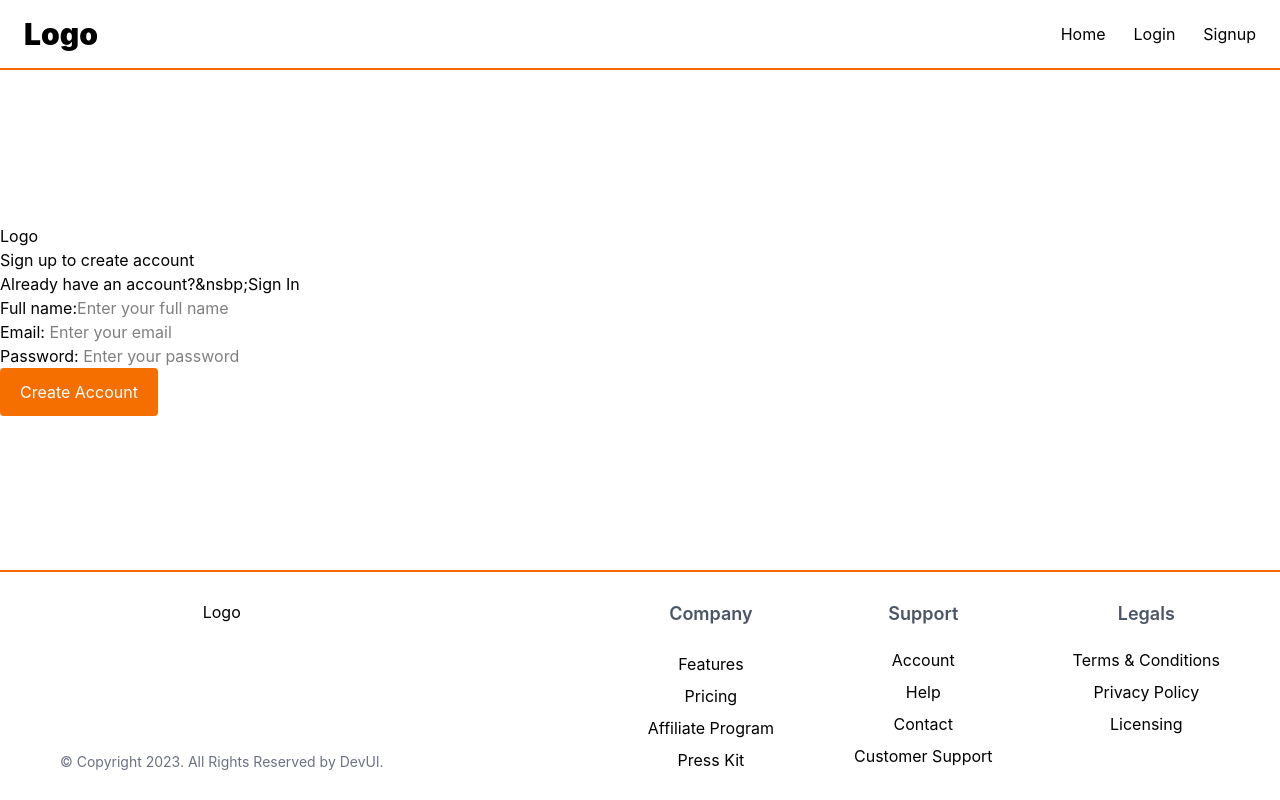
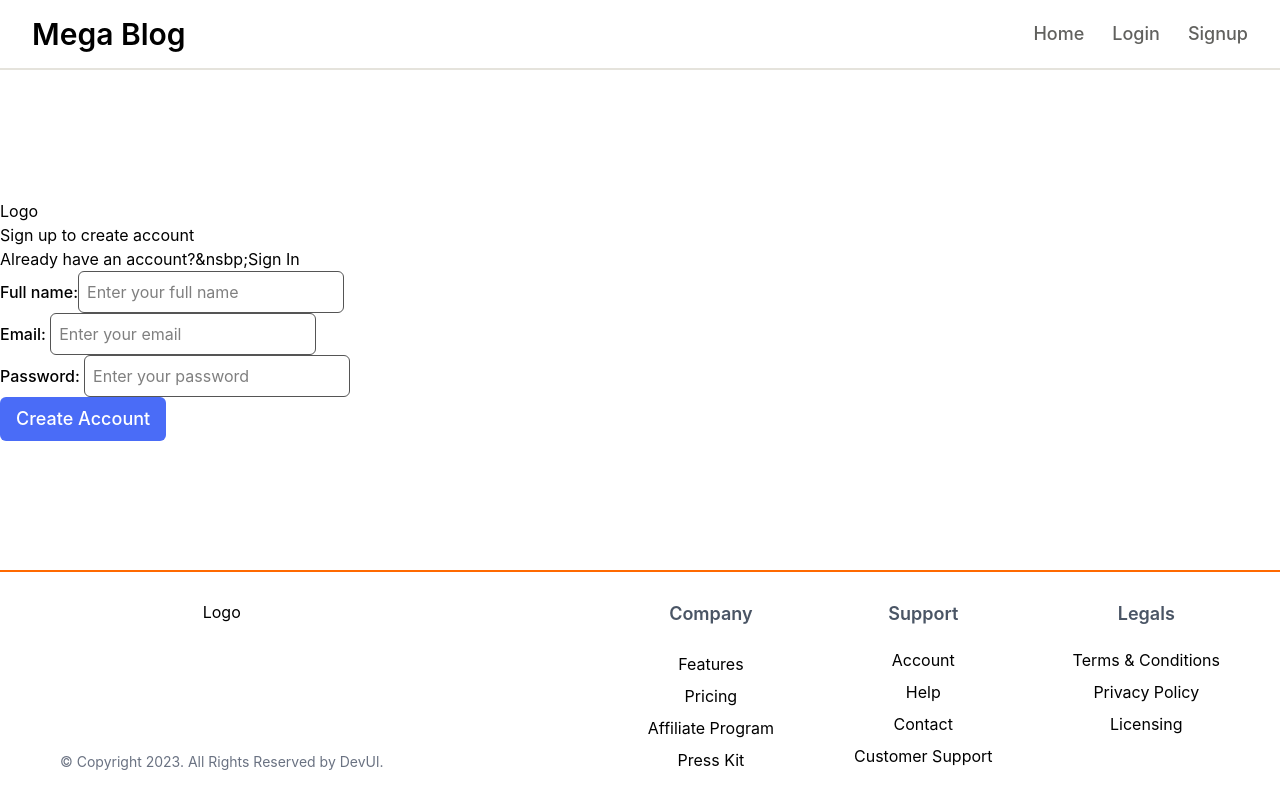
Before and after one commit to faridhussain/Mega-Blog, a React (Vite) app: page /signup in a window 1280 px wide. Built offline with nearby package versions, Linux system fonts and the light colour scheme; no server answers.

Commit message:
style core UI components and navigation

```diff
--- a/src/appwrite/auth.js
+++ b/src/appwrite/auth.js
@@ -50,13 +50,11 @@ export class AuthService {
     // method to check currently logged in user
     async getCurrentUser() {
         try {
-            return this.account.get()
+            return await this.account.get()
         } catch (error) {
             console.log('Appwrite service :: getCurrentUser :: error', error)
+            return null
         }
-
-        // if user not found return null
-        return null
     }
 
     // method for logout
--- a/src/components/Header/Button.jsx
+++ b/src/components/Header/Button.jsx
@@ -1,12 +1,12 @@
 export default function Button({
     children,
     type = 'button',
-    bgColor = 'bg-[#F56E00]',
+    bgColor = 'bg-[#4A6CF7]',
     textColor = 'text-white',
     className = '',
     ...props
 }) {
     return (
-        <button className={`px-5 py-3 rounded ${className} ${bgColor} ${textColor}`} {...props}>{children}</button>
+        <button type={type} className={`px-4 py-2 rounded-md font-medium duration-300 text-lg hover:opacity-90 cursor-pointer ${className} ${bgColor} ${textColor}`} {...props}>{children}</button>
     )
 }
--- a/src/components/Header/Header.jsx
+++ b/src/components/Header/Header.jsx
@@ -1,11 +1,10 @@
 import { useSelector } from 'react-redux'
-import { Link, useNavigate } from 'react-router-dom'
+import { Link } from 'react-router-dom'
 import Container from '../Container/Container'
 import LogoutBtn from './LogoutBtn'
 
 export default function Header() {
     const authStatus = useSelector((state) => state.auth.status)
-    const navigate = useNavigate()
 
     const navItems = [
         {
@@ -36,17 +35,17 @@ export default function Header() {
     ]
 
     return (
-        <header className='py-4 px-6 border-b-2 border-b-orange-500'>
+        <header className='py-4 px-8 border-b-2 border-b-[#E5E3DC]'>
             <Container>
-                <nav className='flex justify-between'>
+                <nav className='flex justify-between items-center'>
                     <div>
-                        <Link to='/' className='text-3xl font-black'>Logo</Link>
+                        <Link to='/' className='text-3xl font-semibold'>Mega Blog</Link>
                     </div>
                     <ul className='flex gap-7 items-center'>
                         {navItems.map(item => (
                             item.active ? (
                                 <li key={item.name}>
-                                    <button onClick={() => navigate(item.slug)}>{item.name}</button>
+                                    <Link className='text-[#61615e] hover:text-black duration-300 text-lg font-medium' to={item.slug}>{item.name}</Link>
                                 </li>
                             ) : null
                         ))}
--- a/src/components/Header/LogoutBtn.jsx
+++ b/src/components/Header/LogoutBtn.jsx
@@ -1,6 +1,7 @@
 import { useDispatch } from 'react-redux'
 import authService from '../../appwrite/auth'
 import { logout } from '../../store/authSlice'
+import { Button } from '../index.js'
 
 export default function LogoutBtn() {
     const dispatch = useDispatch()
@@ -13,6 +14,6 @@ export default function LogoutBtn() {
     }
 
     return (
-        <button onClick={logoutHandler}>Logout</button>
+        <Button onClick={logoutHandler}>Logout</Button>
     )
 }
--- a/src/components/Input.jsx
+++ b/src/components/Input.jsx
@@ -9,11 +9,11 @@ const Input = React.forwardRef(function Input({
     const id = useId()
 
     return (
-        <div>
-            {label && <label htmlFor={id}>{label}</label>}
+        <div className='w-full'>
+            {label && <label className='font-medium' htmlFor={id}>{label}</label>}
             <input
                 type={type}
-                className={`${className}`}
+                className={`outline-none rounded-md p-2 border border-[#555555] hover:border-black duration-300 ${className}`}
                 ref={ref}
                 id={id}
                 {...props}
--- a/src/components/Select.jsx
+++ b/src/components/Select.jsx
@@ -10,12 +10,12 @@ function Select({
 
     return (
         <div>
-            {label && <label htmlFor={id}></label>}
+            {label && <label className='font-medium' htmlFor={id}>{label}</label>}
             <select
                 id={id}
                 ref={ref}
                 {...props}
-                className={`${className}`}
+                className={`outline-none rounded-md p-2 border border-[#555555]  hover:border-black duration-300 ${className}`}
             >
                 {options?.map((option) => (
                     <option value={option} key={option}>{option}</option>
```
